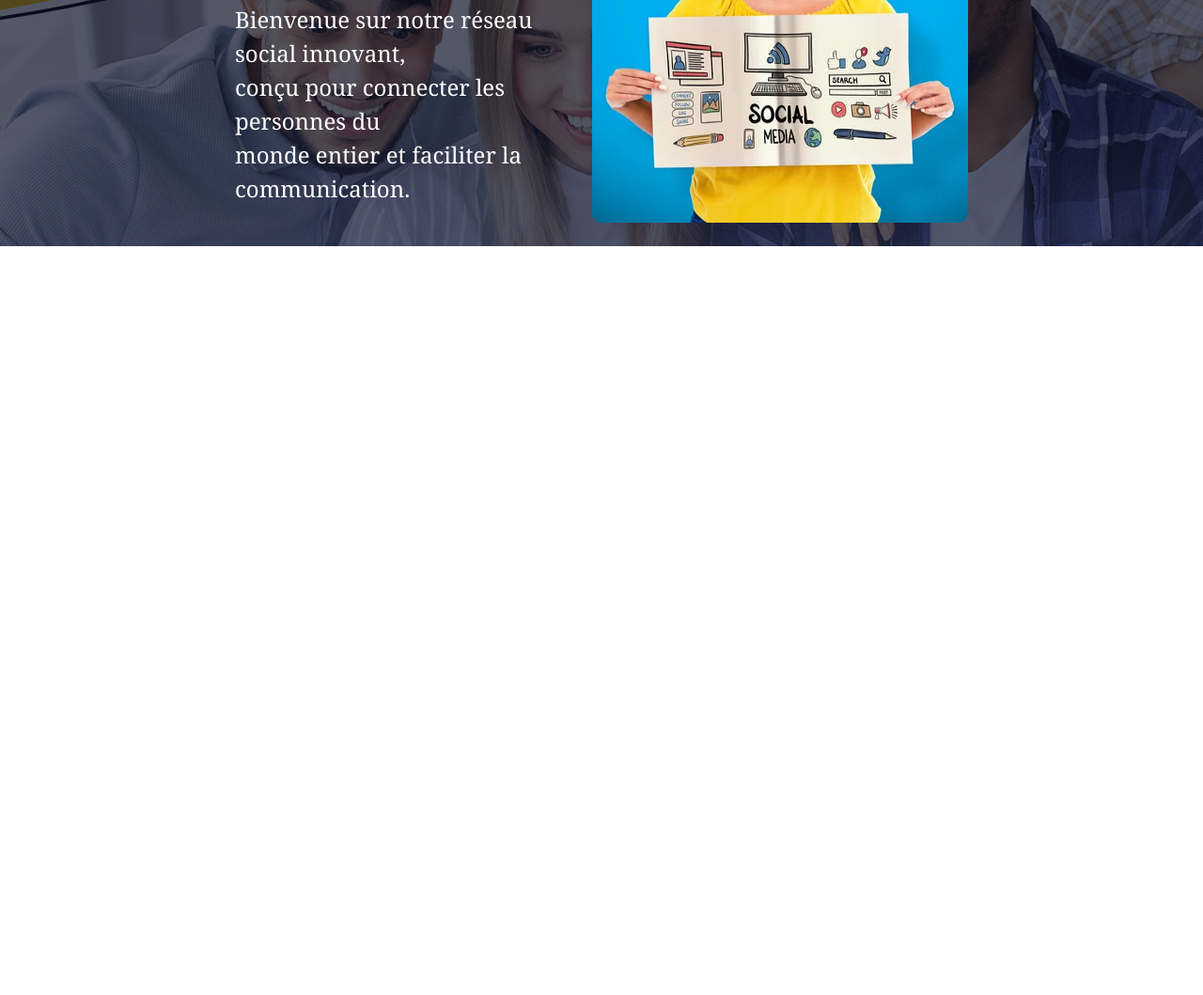
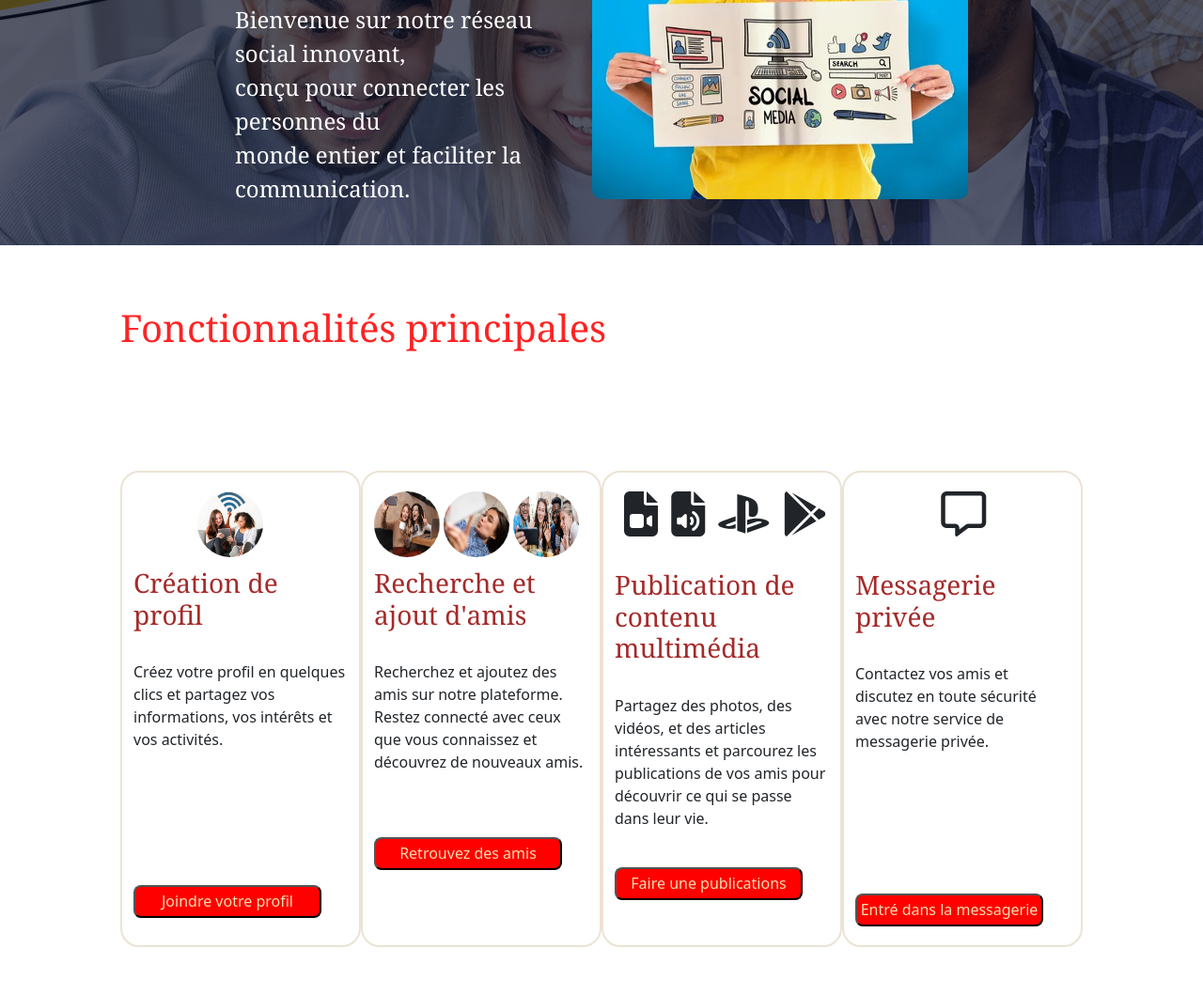
Before and after one commit to AbouSoulama/Projet_2_backend_Soulama_Aboubacar, a plain HTML site: page page accueil.html in a window 1280 px wide. Shown: the part 396-1455 px from the top of the page at 94% size. Before the commit the page ends 800 px from the top, so only its background shows below. Drawn offline with nearby package versions, Linux system fonts and the light colour scheme.

Commit message:
section 2 fini page accueil

```diff
--- a/page accueil.html
+++ b/page accueil.html
@@ -30,20 +30,8 @@
                   height="22"
                   alt="Portrait of a Woman"
                   loading="lazy" style="width: 75px;
-                  height: 75px;"
-                />
+                  height: 75px;"/>
               </a>
-              <ul class="dropdown-menu" aria-labelledby="navbarDropdownMenuLink">
-                <li>
-                  <a class="dropdown-item" href="#" style="color: black;">Mon profil</a>
-                </li>
-                <li>
-                  <a class="dropdown-item" href="#">Parametre</a>
-                </li>
-                <li>
-                  <a class="dropdown-item" href="#">Déconnexion</a>
-                </li>
-              </ul>
             </li>
           </ul>
         </div>
@@ -148,14 +136,48 @@
     </div>
 
     <div>
-    <img src="depositphotos_84426898-stock-photo-woman-holding-social-media-doodle.jpg" alt="" style="width: 400px; height: 500px;">
+    <img src="depositphotos_84426898-stock-photo-woman-holding-social-media-doodle.jpg" alt="" style="width: 400px; height: 475px;">
     </div>
     </section>
 
 
   <section class="sect_2">
 
+  <h1>Fonctionnalités principales</h1>
 
+  <div class="rows">
+
+
+  <div class="fonc-col">
+  <img src="aa.jpeg" alt="" style="margin-left: 30%;">
+  <h3>Création de profil</h3><br>
+  <p>Créez votre profil en quelques clics et partagez vos informations, vos intérêts et vos activités.</p><br>
+  <button style="margin-top: 45%;">Joindre votre profil</button>
+  </div>
+  <div class="fonc-col">
+  <img src="heureux-amis-filles-heureux-assis-dans-cafe-aide-ordinateur-portable-prendre-selfie-par-telephone_171337-94262.avif" alt="">
+  <img src="5-cles-pour-reussir-sa-photo-de-profil-facebook.jpeg" alt="">
+  <img src="iy1ex3cookmf9cme5qlnxa.jpg" alt="">
+  <h3>Recherche et ajout d'amis</h3><br>
+  <p>Recherchez et ajoutez des amis sur notre plateforme. Restez connecté avec ceux que vous connaissez et découvrez de nouveaux amis.</p><br>
+  <button style="margin-top: 12%;">Retrouvez des amis</button>
+  </div>
+  <div class="fonc-col">
+  <i class="fa-solid fa-file-video i"></i>
+  <i class="fa-solid fa-file-audio i"></i>
+  <i class="fa-brands fa-playstation i"></i>
+  <i class="fa-brands fa-google-play i"></i><br><br>
+  <h3>Publication de contenu multimédia</h3><br>
+  <p>Partagez des photos, des vidéos, et des articles intéressants et parcourez les publications de vos amis pour découvrir ce qui se passe dans leur vie.</p><br>
+   <button>Faire une publications</button>
+  </div>
+  <div class="fonc-col">
+    <i class="fa-regular fa-message u"></i><br><br>
+  <h3>Messagerie privée</h3><br>
+  <p>Contactez vos amis et discutez en toute sécurité avec notre service de messagerie privée.</p><br>
+ <button style="margin-top: 48%;">Entré dans la messagerie</button>
+
+  </div>
 
   </section>
 
--- a/style.css
+++ b/style.css
@@ -62,6 +62,7 @@ form{
     padding-left: 450px;
     padding-right: 450px;
 }
+
 label{
     font-family: Georgia, 'Times New Roman', Times, serif;
 }
@@ -108,3 +109,61 @@ label{
 li{
     font-size: 1.5rem;
 }
+
+/* section 2 */
+
+.rows{
+    display: flex;
+    justify-content: space-around;
+    margin-top: 5%;
+    padding-left: 10%;
+    padding-right: 10%;
+}
+.fonc-col{
+    flex-basis: 25%;
+    /* background: #faf3f3; */
+    border-radius: 20px;
+    margin-bottom: 5%;
+    padding: 20px 12px;
+    box-sizing: border-box;
+    transition: 0.5s;
+    border: 2px solid rgb(235, 227, 212);
+    cursor: pointer;
+}
+.sect_2 h1{
+    padding: 5% 5%;
+    padding-left: 10%;
+    color: rgb(255, 35, 35);
+    font-family: Georgia, 'Times New Roman', Times, serif;
+    font-size: 2.5rem;
+}
+.fonc-col h3{
+    font-family: Georgia, 'Times New Roman', Times, serif;
+    color: brown;
+    margin-top: 5%;
+}
+.fonc-col img{
+    width: 70px;
+    height: 70px;
+    border-radius: 50%;
+
+}
+.fonc-col button{
+    width: 200px;
+    height: 35px;
+    border-radius: 8px;
+    background: red;
+    text-align: center;
+    color: wheat;
+}
+.fonc-col button:hover{
+    background: rgb(255, 89, 89);
+}
+.i{
+    font-size: 3rem;
+    margin-left: 10px;
+}
+.u{
+    font-size: 3rem;
+    margin-left: 40%;
+}
```
Also changed, not shown: connexion.html (+2 -1 lines), inscription.html (+2 -1 lines), 1 other file.
